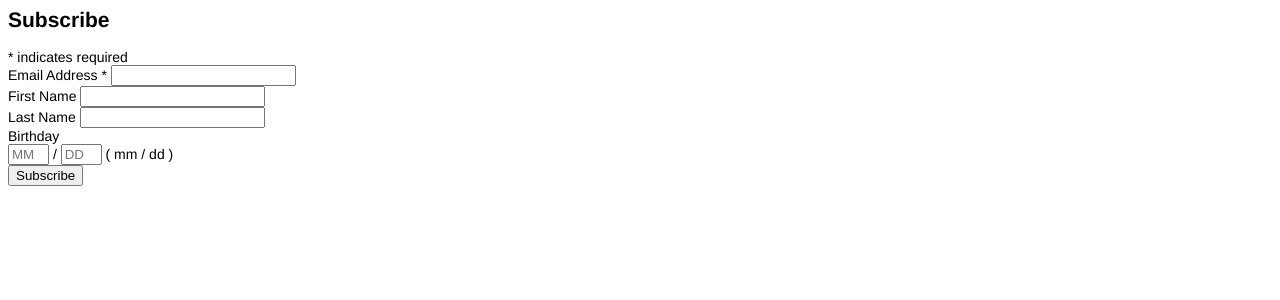
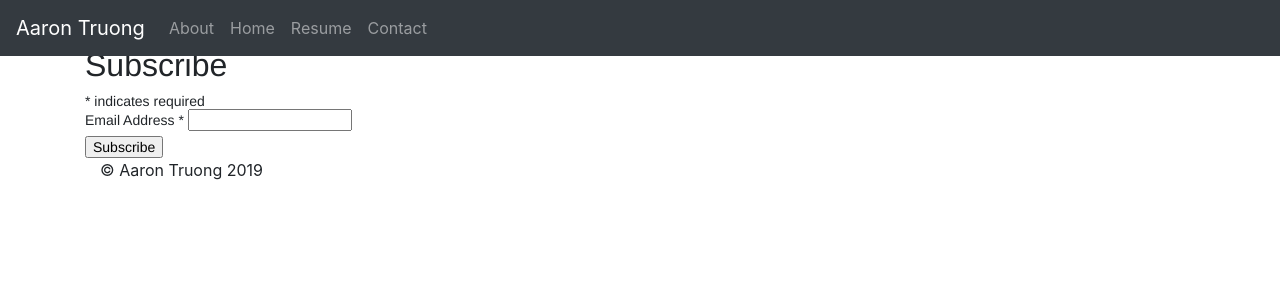
Before and after one commit to at6333/at6333.github.io, a Jekyll site: the page built from contact/index.html, in a window 1280 px wide. Shown: the top 300 px of the page. Built offline with Jekyll 4.4.1, drawn with Linux system fonts in a browser that asks for light colours; comment, search, counter and statistics services are not loaded.

Commit message:
feature adding mailchimp

```diff
--- a/contact/index.html
+++ b/contact/index.html
@@ -1,5 +1,18 @@
-
-<!-- Begin Mailchimp Signup Form -->
+---
+layout: default
+---
+<head>
+<!-- Global site tag (gtag.js) - Google Analytics -->
+<script async src="https://www.googletagmanager.com/gtag/js?id=UA-154874398-1"></script>
+<script>
+  window.dataLayer = window.dataLayer || [];
+  function gtag(){dataLayer.push(arguments);}
+  gtag('js', new Date());
+  gtag('config', 'UA-154874398-1');
+</script>
+</head>
+            <h2>Contacts</h2>
+            <!-- Begin Mailchimp Signup Form -->
 <link href="//cdn-images.mailchimp.com/embedcode/classic-10_7.css" rel="stylesheet" type="text/css">
 <style type="text/css">
 	#mc_embed_signup{background:#fff; clear:left; font:14px Helvetica,Arial,sans-serif; }
@@ -7,7 +20,7 @@
 	   We recommend moving this block and the preceding CSS link to the HEAD of your HTML file. */
 </style>
 <div id="mc_embed_signup">
-<form action="https://njit.us4.list-manage.com/subscribe/post?u=e95890e8cfa854548bc9188dd&amp;id=a9ecd92d29" method="post" id="mc-embedded-subscribe-form" name="mc-embedded-subscribe-form" class="validate" target="_blank" novalidate>
+<form action="https://njit.us4.list-manage.com/subscribe/post?u=39a69d958fd3a829643746166&amp;id=11e8ddbdc1" method="post" id="mc-embedded-subscribe-form" name="mc-embedded-subscribe-form" class="validate" target="_blank" novalidate>
     <div id="mc_embed_signup_scroll">
 	<h2>Subscribe</h2>
 <div class="indicates-required"><span class="asterisk">*</span> indicates required</div>
@@ -16,29 +29,14 @@
 </label>
 	<input type="email" value="" name="EMAIL" class="required email" id="mce-EMAIL">
 </div>
-<div class="mc-field-group">
-	<label for="mce-FNAME">First Name </label>
-	<input type="text" value="" name="FNAME" class="" id="mce-FNAME">
-</div>
-<div class="mc-field-group">
-	<label for="mce-LNAME">Last Name </label>
-	<input type="text" value="" name="LNAME" class="" id="mce-LNAME">
-</div>
-<div class="mc-field-group size1of2">
-	<label for="mce-BIRTHDAY-month">Birthday </label>
-	<div class="datefield">
-		<span class="subfield monthfield"><input class="birthday " type="text" pattern="[0-9]*" value="" placeholder="MM" size="2" maxlength="2" name="BIRTHDAY[month]" id="mce-BIRTHDAY-month"></span> /
-		<span class="subfield dayfield"><input class="birthday " type="text" pattern="[0-9]*" value="" placeholder="DD" size="2" maxlength="2" name="BIRTHDAY[day]" id="mce-BIRTHDAY-day"></span>
-		<span class="small-meta nowrap">( mm / dd )</span>
-	</div>
-</div>	<div id="mce-responses" class="clear">
+	<div id="mce-responses" class="clear">
 		<div class="response" id="mce-error-response" style="display:none"></div>
 		<div class="response" id="mce-success-response" style="display:none"></div>
 	</div>    <!-- real people should not fill this in and expect good things - do not remove this or risk form bot signups-->
-    <div style="position: absolute; left: -5000px;" aria-hidden="true"><input type="text" name="b_e95890e8cfa854548bc9188dd_a9ecd92d29" tabindex="-1" value=""></div>
+    <div style="position: absolute; left: -5000px;" aria-hidden="true"><input type="text" name="b_39a69d958fd3a829643746166_11e8ddbdc1" tabindex="-1" value=""></div>
     <div class="clear"><input type="submit" value="Subscribe" name="subscribe" id="mc-embedded-subscribe" class="button"></div>
     </div>
 </form>
 </div>
-<script type='text/javascript' src='//s3.amazonaws.com/downloads.mailchimp.com/js/mc-validate.js'></script><script type='text/javascript'>(function($) {window.fnames = new Array(); window.ftypes = new Array();fnames[0]='EMAIL';ftypes[0]='email';fnames[1]='FNAME';ftypes[1]='text';fnames[2]='LNAME';ftypes[2]='text';fnames[3]='ADDRESS';ftypes[3]='address';fnames[4]='PHONE';ftypes[4]='phone';fnames[5]='BIRTHDAY';ftypes[5]='birthday';}(jQuery));var $mcj = jQuery.noConflict(true);</script>
+<script type='text/javascript' src='//s3.amazonaws.com/downloads.mailchimp.com/js/mc-validate.js'></script><script type='text/javascript'>(function($) {window.fnames = new Array(); window.ftypes = new Array();fnames[0]='EMAIL';ftypes[0]='email';}(jQuery));var $mcj = jQuery.noConflict(true);</script>
 <!--End mc_embed_signup-->
```
